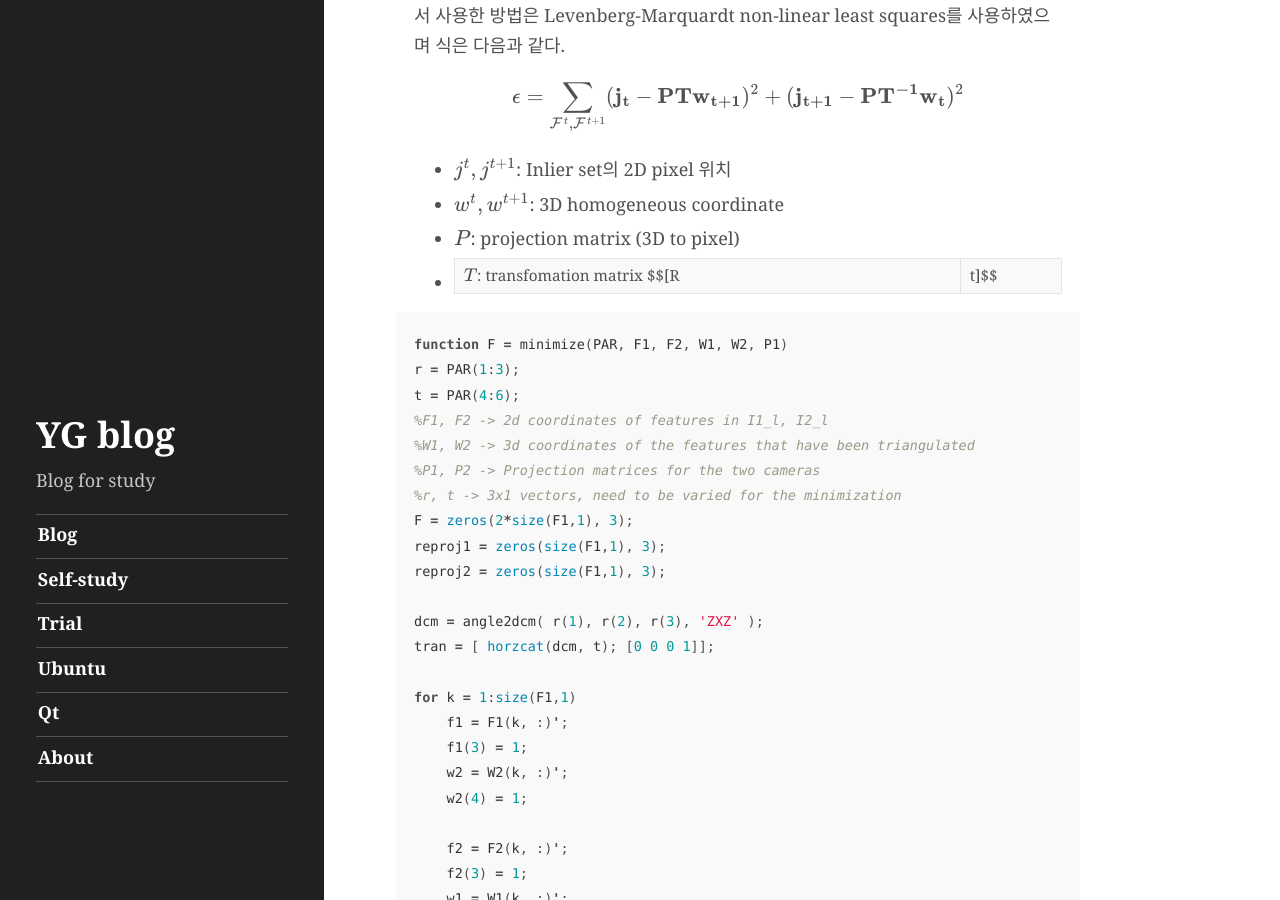
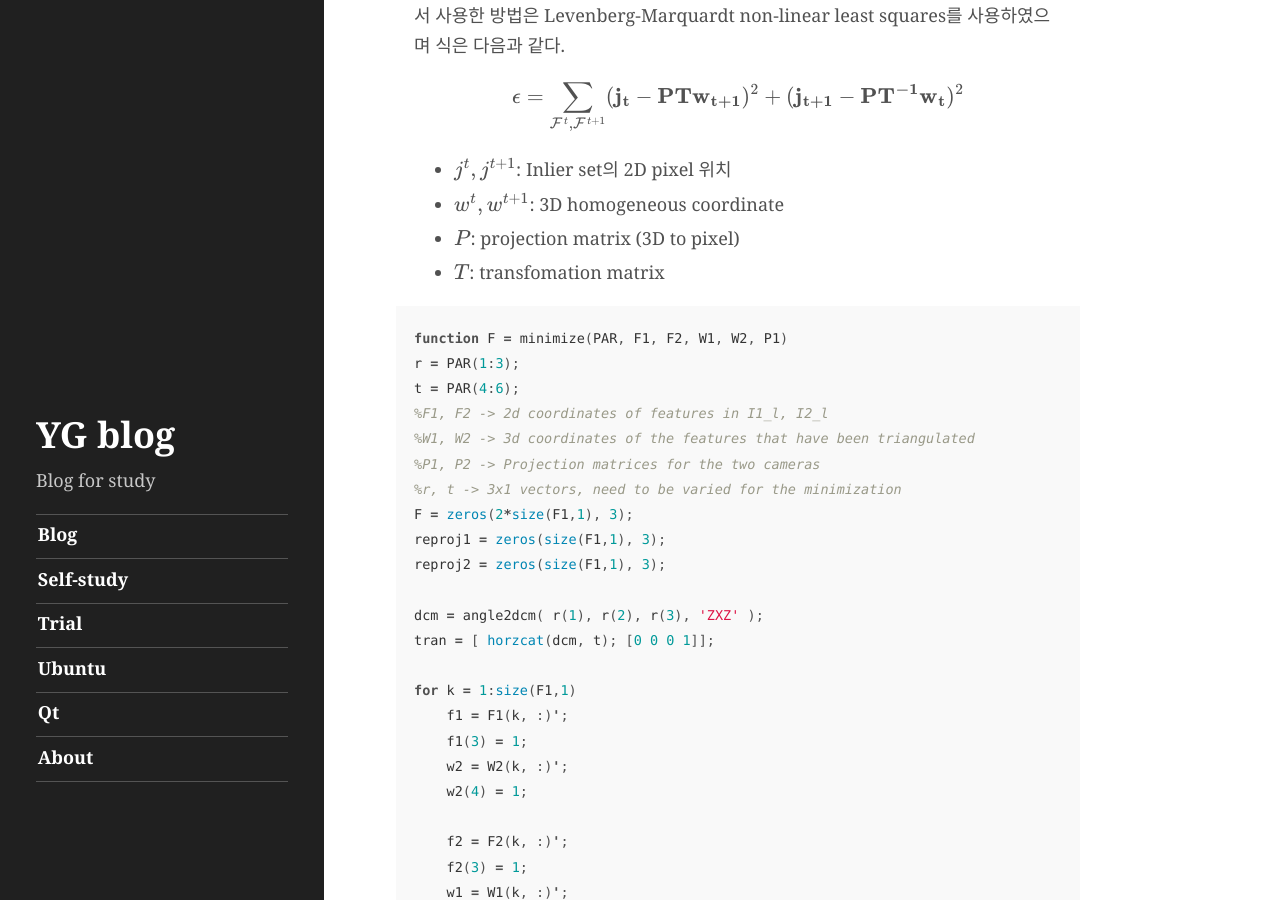
Before and after one commit to youngguncho/youngguncho.github.io, a Jekyll site: the page built from _posts/Self-study/2017-11-26-Stereo-visual-odometry.md, in a window 1280 px wide and 900 px high, scrolled down 6826 px. Built offline with Jekyll 4.4.1, drawn with Linux system fonts in a browser that asks for light colours; formulas are drawn with MathJax 3.

Commit message:
fix typo

````diff
--- a/_posts/Self-study/2017-11-26-Stereo-visual-odometry.md
+++ b/_posts/Self-study/2017-11-26-Stereo-visual-odometry.md
@@ -164,7 +164,7 @@ $$\epsilon = \sum_{\mathcal{F}^{t}, \mathcal{F}^{t+1}} (\mathbf{j_{t}} - \mathbf
 - $$j^t, j^{t+1}$$: Inlier set의 2D pixel 위치
 - $$w^t, w^{t+1}$$: 3D homogeneous coordinate
 - $$P$$: projection matrix (3D to pixel)
-- $$T$$: transfomation matrix  $$[R|t]$$
+- $$T$$: transfomation matrix
 
 ```matlab
 function F = minimize(PAR, F1, F2, W1, W2, P1)
````
